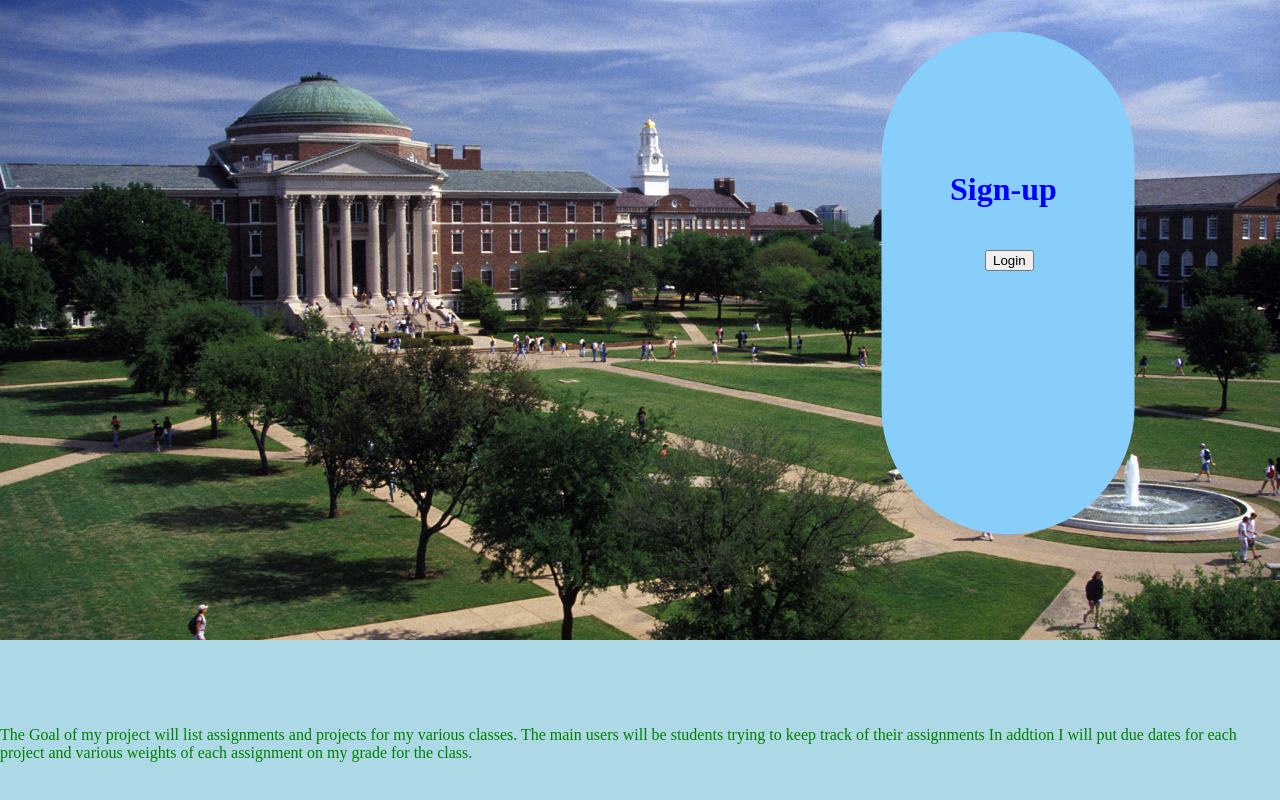
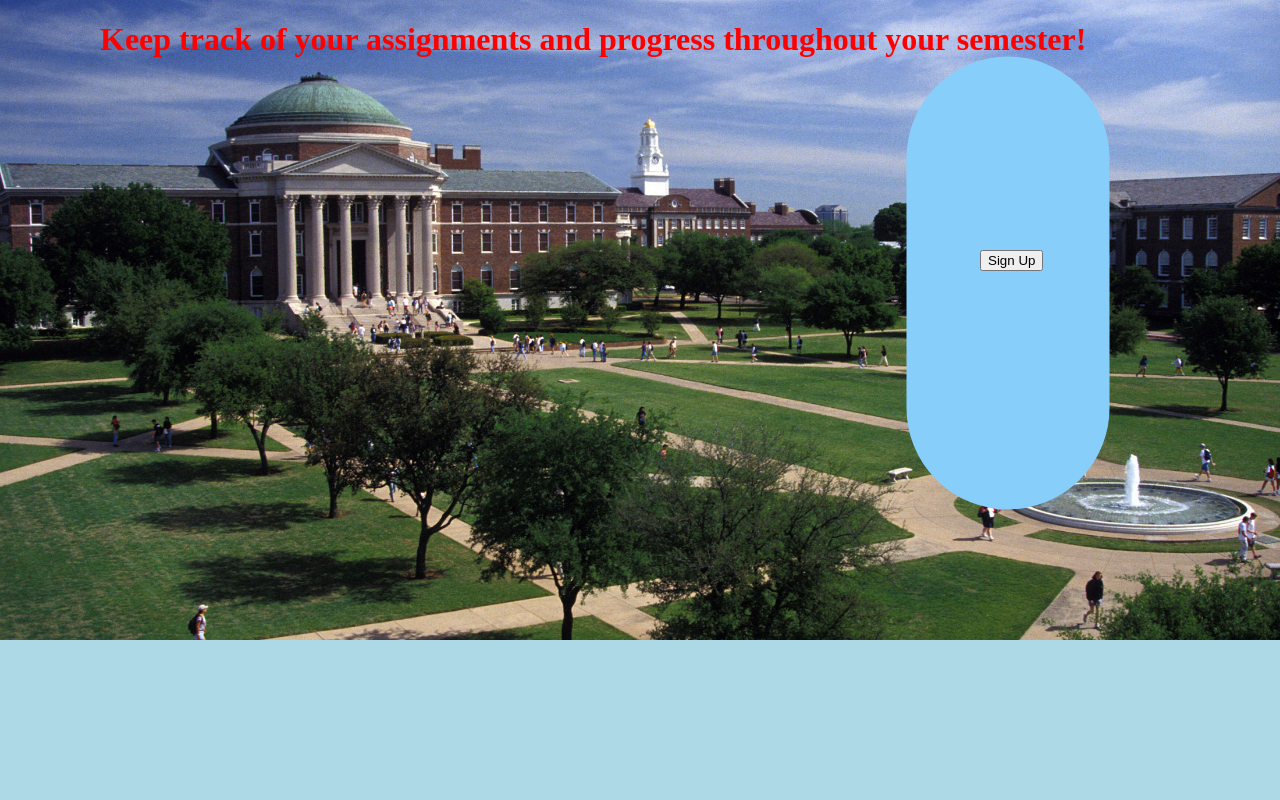
Before and after one commit to Nchaos/Nchaos, a plain HTML site: page index.html in a window 1280 px wide. Shown: the top 800 px of the page. Drawn offline with Linux system fonts and the light colour scheme.

Commit message:
moving text around

```diff
--- a/index.html
+++ b/index.html
@@ -13,10 +13,10 @@ body{   background:url("smu-campus.jpg");
 		background-size: 100%;
 }
 	h1      {
-			color:blue;
+			color:red;
 			position:absolute;
-			left: 950px;
-			top: 150px;
+			left: 100px;
+			top: 0px;
 
 	}
 	p       {
@@ -40,10 +40,10 @@ Your browser does not support the HTML5 canvas tag.</canvas>
 var c = document.getElementById("myCanvas");
 var ctx = c.getContext("2d");
 ctx.beginPath();
-ctx.arc(1000, 400, 125, 0, 1 * Math.PI);
-ctx.lineTo(875,150);
-ctx.arc(1000, 150, 125, 1 * Math.PI, 0);
-ctx.lineTo(1125,400);
+ctx.arc(1000, 400, 100, 0, 1 * Math.PI);
+ctx.lineTo(900,150);
+ctx.arc(1000, 150, 100, 1 * Math.PI, 0);
+ctx.lineTo(1100,400);
 ctx.closePath();
 ctx.lineWidth = 3;
 ctx.strokeStyle = "#87CEFA"
@@ -53,11 +53,8 @@ ctx.stroke();
 
 </script>
 
-<input type="button" name="Login" value="Login" style="position: absolute; left: 985px; top: 250px; " onClick="alert('login currently down')" />
+<input type="button" name="Sign Up" value="Sign Up" style="position: absolute; left: 980px; top: 250px; " onClick="alert('Sign up currently unavailable')" />
 
-<p>The Goal of my project will list assignments and projects for my various classes.
-The main users will be students trying to keep track of their assignments
-In addtion I will put due dates for each project and various weights of each assignment on my grade for the class.</p>
-<h1> Sign-up</h1>
+<h1> Keep track of your assignments and progress throughout your semester!</h1>
 </body>
 </html>
```
